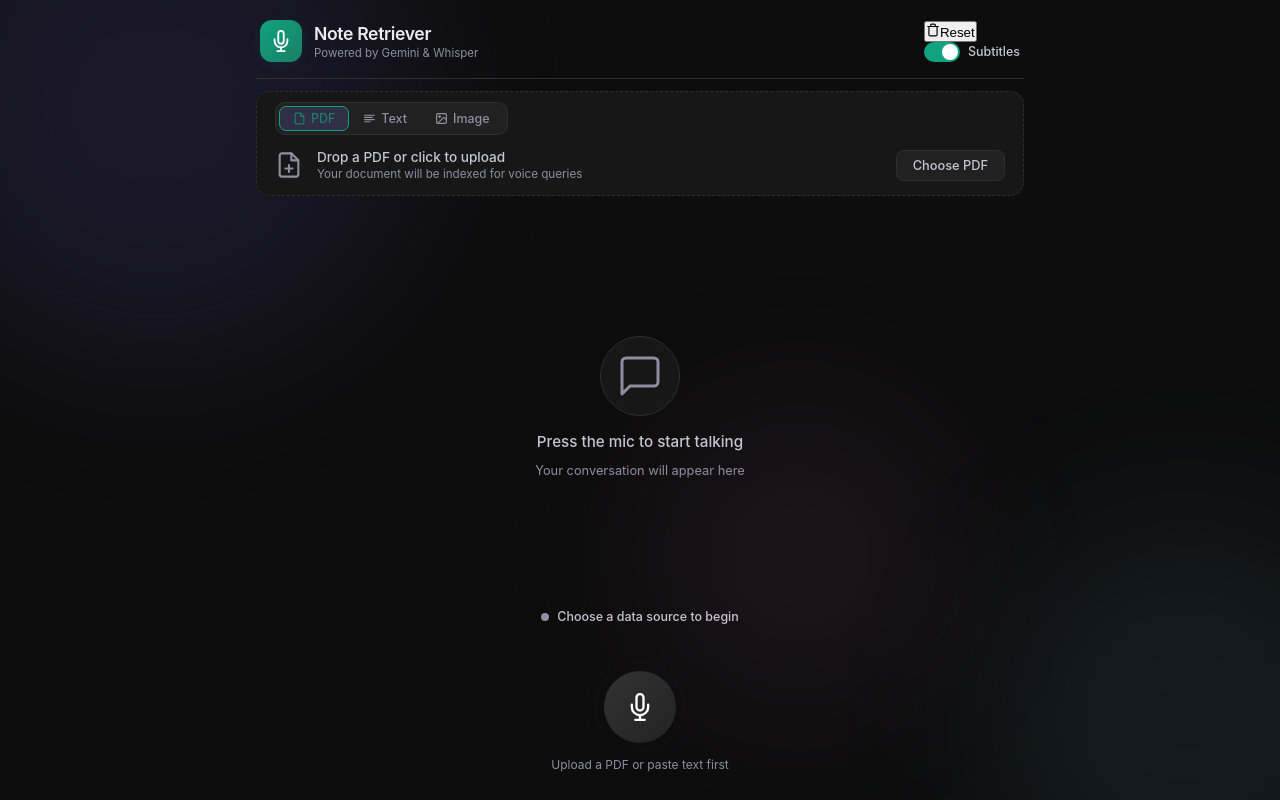
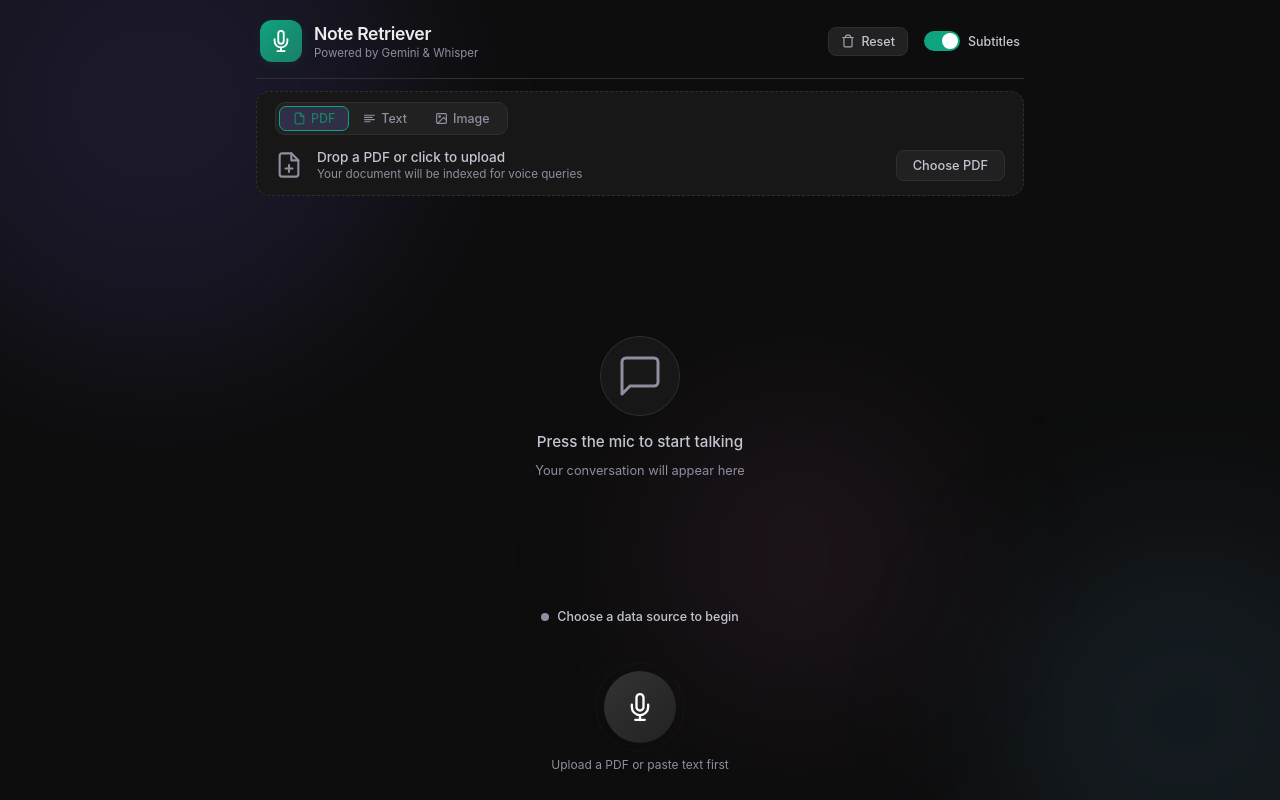
Before and after one commit to the-carnage/Endee-Assignment, a React (Vite) app in the folder endee-frontend/: page / in a window 1280 px wide. Built offline with nearby package versions, Linux system fonts and the light colour scheme.

Commit message:
feat(ui): Improve Reset button styling and position

```diff
--- a/endee-frontend/src/components/VoiceRag/VoiceRag.css
+++ b/endee-frontend/src/components/VoiceRag/VoiceRag.css
@@ -146,6 +146,41 @@
   color: var(--text-3);
   margin-top: 2px;
   font-weight: 400;
+}
+
+/* Header right side controls */
+.header-controls {
+  display: flex;
+  align-items: center;
+  gap: 16px;
+}
+
+.clear-data-btn {
+  display: flex;
+  align-items: center;
+  gap: 6px;
+  padding: 6px 12px;
+  background: var(--surface-hv);
+  border: 1px solid var(--border);
+  color: var(--text-2);
+  border-radius: 8px;
+  font-family: var(--font);
+  font-size: 0.78rem;
+  font-weight: 500;
+  cursor: pointer;
+  transition: all 0.2s ease;
+}
+
+.clear-data-btn:hover {
+  background: rgba(239, 83, 80, 0.1);
+  border-color: rgba(239, 83, 80, 0.4);
+  color: #ef5350;
+}
+
+.clear-data-btn svg {
+  width: 14px;
+  height: 14px;
+  opacity: 0.8;
 }
 
 /* Toggle switch */
```
